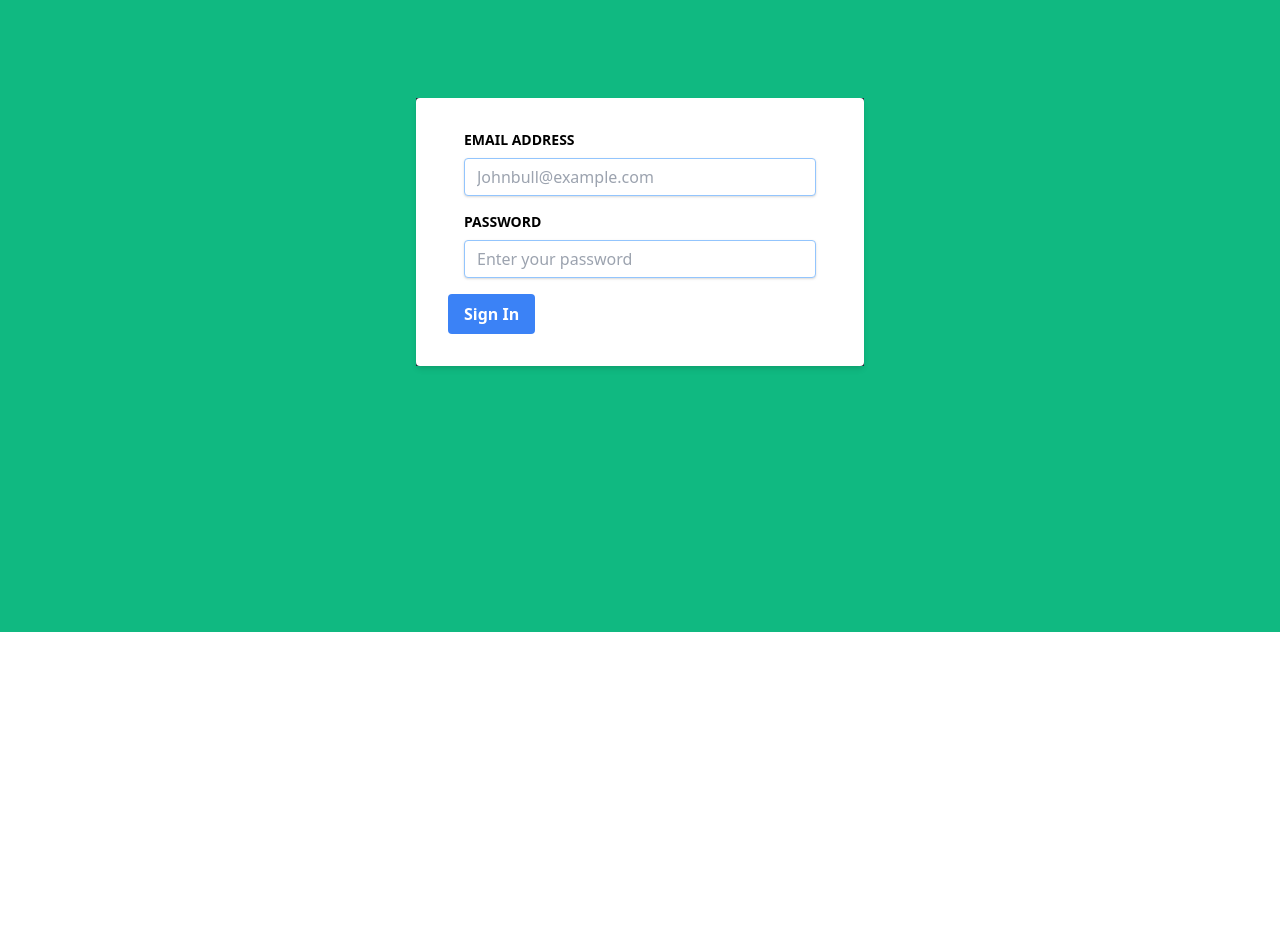
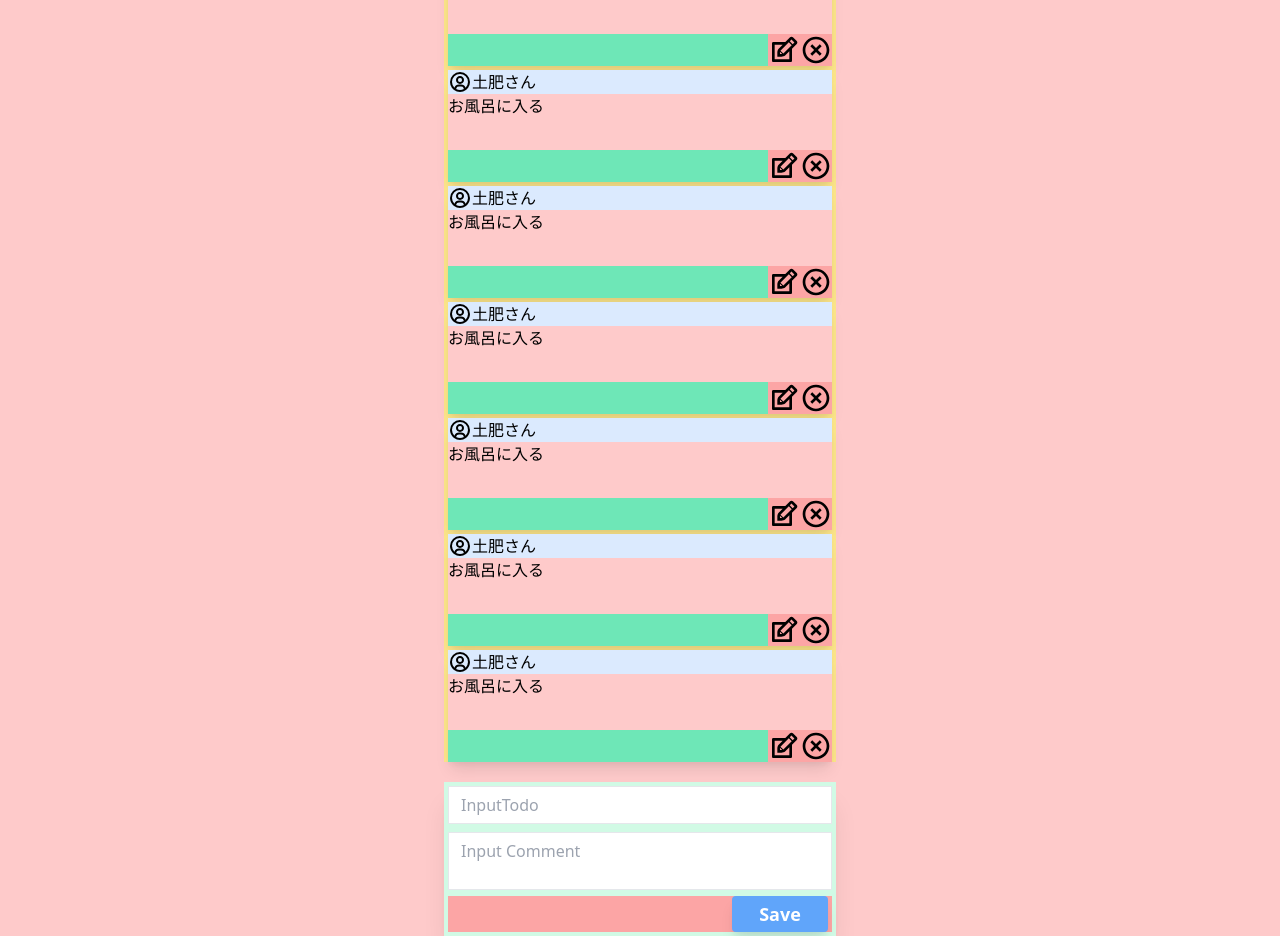
Before and after one commit to hito-kotaro/js-react-mytodo, a React (Create React App) app: page / in a window 1280 px wide. Shown: the part 168-1104 px from the top of the page. Before the commit the page ends 800 px from the top, so only its background shows below. Built offline with nearby package versions, Linux system fonts and the light colour scheme.

Commit message:
create Design

```diff
--- a/package.json
+++ b/package.json
@@ -10,8 +10,12 @@
     "@testing-library/user-event": "^12.1.10",
     "autoprefixer": "^9",
     "postcss": "^7",
+    "prop-types": "^15.7.2",
     "react": "^17.0.2",
     "react-dom": "^17.0.2",
+    "react-icons": "^4.3.1",
+    "react-prop-types": "^0.4.0",
+    "react-router": "^6.0.2",
     "react-scripts": "4.0.3",
     "tailwindcss": "npm:@tailwindcss/postcss7-compat",
     "web-vitals": "^1.0.1"
--- /dev/null
+++ b/src/ActionButton.jsx
@@ -0,0 +1,21 @@
+/* eslint-disable react/self-closing-comp */
+import React from 'react';
+import PropTypes from 'prop-types';
+
+const ActionButton = (props) => {
+  const msg = 'button';
+  const { buttonMsg } = props;
+  return (
+    <button
+      type="button"
+      className="shadow-lg px-2 py-1  bg-blue-400 text-lg text-white font-semibold rounded  hover:bg-blue-500 w-1/4 mx-1 rounded-none "
+    >
+      {buttonMsg}
+    </button>
+  );
+};
+
+ActionButton.propTypes = {
+  buttonMsg: PropTypes.string.isRequired,
+};
+export default ActionButton;
--- a/src/App.jsx
+++ b/src/App.jsx
@@ -1,46 +1,18 @@
 /* eslint-disable jsx-a11y/label-has-associated-control */
 import React from 'react';
+import TodoList from './TodoList';
+import TodoForm from './TodoForm';
+import TodoEditer from './TodoEditer';
 
 function App() {
   return (
-    <section className="App h-screen w-full flex justify-center items-center bg-green-500">
-      <div className="w-full max-w-md bg-gray-800">
-        <form action="" className=" bg-white shadow-md rounded px-8 py-8 pt-8">
-          <div className="px-4 pb-4">
-            <label htmlFor="email" className="text-sm block font-bold  pb-2">
-              EMAIL ADDRESS
-            </label>
-            <input
-              type="email"
-              name="email"
-              id=""
-              className="shadow appearance-none border rounded w-full py-2 px-3 text-gray-700 leading-tight focus:outline-none focus:shadow-outline border-blue-300 "
-              placeholder="Johnbull@example.com"
-            />
-          </div>
-          <div className="px-4 pb-4">
-            <label htmlFor="password" className="text-sm block font-bold pb-2">
-              PASSWORD
-            </label>
-            <input
-              type="password"
-              name="email"
-              id=""
-              className="shadow appearance-none border rounded w-full py-2 px-3 text-gray-700 leading-tight focus:outline-none focus:shadow-outline border-blue-300"
-              placeholder="Enter your password"
-            />
-          </div>
-          <div>
-            <button
-              className="bg-blue-500 hover:bg-blue-700 text-white font-bold py-2 px-4 rounded focus:outline-none focus:shadow-outline"
-              type="button"
-            >
-              Sign In
-            </button>
-          </div>
-        </form>
+    <div className="flex justify-center bg-red-200">
+      <div>
+        <TodoForm />
+        <TodoList />
+        <TodoEditer />
       </div>
-    </section>
+    </div>
   );
 }
 
--- /dev/null
+++ b/src/TodoCard.jsx
@@ -0,0 +1,33 @@
+import React from 'react';
+import { TiEdit } from 'react-icons/ti';
+import { RiCloseCircleLine } from 'react-icons/ri';
+import { BiUserCircle } from 'react-icons/bi';
+import { BsCheckCircleFill } from 'react-icons/bs';
+
+const TodoCard = () => {
+  const userId = '土肥さん';
+  const todoTitle = 'お風呂に入る';
+  const visible = 'invisible';
+  return (
+    <div className="m-1 bg-green-100 shadow-lg">
+      <div className="h-20 bg-red-200">
+        <div className="flex bg-blue-100">
+          <BiUserCircle style={{ fontSize: '24px' }} />
+          {userId}
+          <div className={`bg-red-300 ml-auto ${visible}`}>
+            <BsCheckCircleFill style={{ fontSize: '24px', color: 'green' }} />
+          </div>
+        </div>
+        <div>{todoTitle}</div>
+      </div>
+      <div className="bg-green-300 flex justify-end ">
+        <div className="inline-flex bg-red-300 ">
+          <TiEdit style={{ fontSize: '32px' }} />
+          <RiCloseCircleLine style={{ fontSize: '32px' }} />
+        </div>
+      </div>
+    </div>
+  );
+};
+
+export default TodoCard;
--- /dev/null
+++ b/src/TodoCommentForm.jsx
@@ -0,0 +1,13 @@
+/* eslint-disable arrow-body-style */
+import React from 'react';
+
+const TodoCommentForm = () => {
+  return (
+    <textarea
+      className="resize-none mt-2 border rounded-none py-2 px-3 text-gray-700 leading-tight focus:outline-none focus:shadow-outline w-full"
+      placeholder="Input Comment"
+    />
+  );
+};
+
+export default TodoCommentForm;
--- /dev/null
+++ b/src/TodoEditer.jsx
@@ -0,0 +1,22 @@
+import React from 'react';
+import TodoCommentForm from './TodoCommentForm';
+import TodoForm from './TodoForm';
+import ActionButton from './ActionButton';
+
+const TodoEditer = () => {
+  const msg = 'TodoEdit';
+  const buttonMsg = 'Save';
+  const edit = true;
+  return (
+    <div className="bg-green-100 shadow-xl p-1">
+      <TodoForm edit={edit} />
+      <TodoCommentForm />
+
+      <div className="bg-red-300 flex justify-end">
+        <ActionButton buttonMsg={buttonMsg} />
+      </div>
+    </div>
+  );
+};
+
+export default TodoEditer;
--- /dev/null
+++ b/src/TodoForm.jsx
@@ -0,0 +1,39 @@
+/* eslint-disable react/require-default-props */
+/* eslint-disable jsx-a11y/label-has-associated-control */
+import React from 'react';
+import PropTypes from 'prop-types';
+import ActionButton from './ActionButton';
+
+const TodoForm = (props) => {
+  const { edit } = props;
+  const buttonMsg = 'Add';
+
+  return (
+    <form>
+      <div className="flex w-96">
+        {edit ? (
+          <input
+            className="border rounded-none w-full py-2 px-3 text-gray-700 leading-tight focus:outline-none focus:shadow-outline"
+            type="text"
+            placeholder="InputTodo"
+          />
+        ) : (
+          <div className="flex bg-red-300 w-full mt-5 p-1 ">
+            <input
+              className="border rounded-none w-3/4 py-2 px-3 text-gray-700 leading-tight focus:outline-none focus:shadow-outline"
+              type="text"
+              placeholder="InputTodo"
+            />
+            <ActionButton buttonMsg={buttonMsg} />
+          </div>
+        )}
+      </div>
+    </form>
+  );
+};
+
+TodoForm.propTypes = {
+  edit: PropTypes.bool,
+};
+
+export default TodoForm;
--- /dev/null
+++ b/src/TodoList.jsx
@@ -0,0 +1,20 @@
+import React from 'react';
+import TodoCard from './TodoCard';
+
+const TodoList = () => {
+  const msg = 'TodoList';
+  return (
+    <div className="my-5 bg-yellow-200 h-auto">
+      <div className="bg-blue-200 text-2xl font-mono">{msg}</div>
+      <TodoCard />
+      <TodoCard />
+      <TodoCard />
+      <TodoCard />
+      <TodoCard />
+      <TodoCard />
+      <TodoCard />
+    </div>
+  );
+};
+
+export default TodoList;
```
Also changed, not shown: .eslintrc.yml, src/Header.jsx (added), 1 other file (tests, documents, lock files or other folders).
